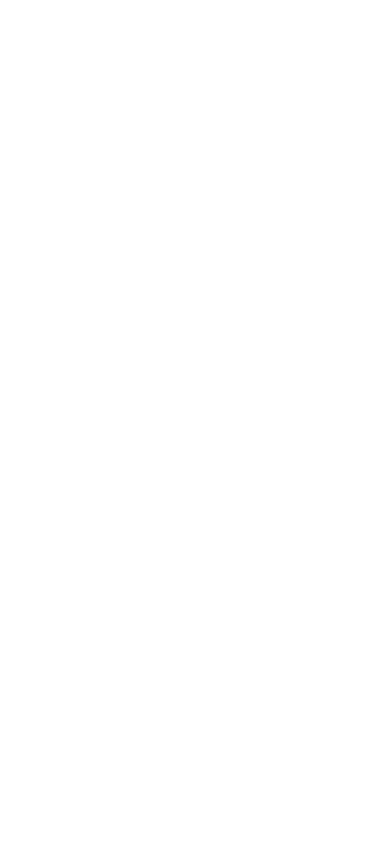
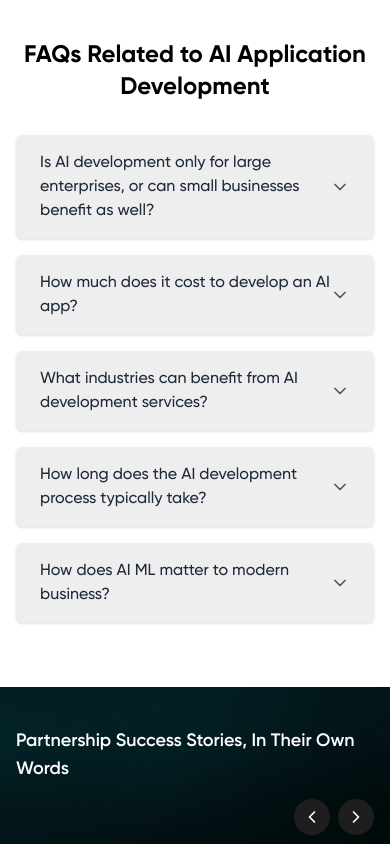
Before and after one commit to AjaySaini18/newWebsite, a React (Vite) app: page /ai in a window 390 px wide. Shown: the part 4900-5744 px from the top of the page. Before the commit the page ends 4875 px from the top, so only its background shows below. Built offline with nearby package versions, Linux system fonts and the light colour scheme.

Commit message:
FAQ Section completed with responsiveness.

```diff
--- a/src/App.jsx
+++ b/src/App.jsx
@@ -6,6 +6,7 @@ import Home from './pages/Home'
 import AIDevelopment from './pages/AIDevelopment'
 import { BrowserRouter as Router, Routes, Route } from "react-router-dom";
 import Navbar from './components/Navbar'
+import Footer from './components/Footer'
 
 function App() {
   const [count, setCount] = useState(0)
@@ -18,6 +19,7 @@ function App() {
           <Route path="/" element={<Home />} />
           <Route path="/ai" element={<AIDevelopment />} />
         </Routes>
+        <Footer/>
     </Router>
     </>
   )
--- /dev/null
+++ b/src/components/FAQSection.jsx
@@ -0,0 +1,80 @@
+// components/FAQSection.jsx
+import { useState } from "react";
+import { ChevronDown, ChevronUp } from "lucide-react"; // npm install lucide-react
+
+const faqs = [
+  {
+    question:
+      "Is AI development only for large enterprises, or can small businesses benefit as well?",
+    answer:
+      "AI development can benefit businesses of all sizes. Small businesses can leverage AI to automate tasks, enhance customer experiences, and improve efficiency without requiring enterprise-level resources.",
+  },
+  {
+    question: "How much does it cost to develop an AI app?",
+    answer:
+      "The cost varies based on complexity, features, and integrations. Small-scale AI solutions can be affordable, while enterprise-level applications may require larger investments.",
+  },
+  {
+    question: "What industries can benefit from AI development services?",
+    answer:
+      "Industries like healthcare, finance, retail, logistics, real estate, manufacturing, and education can all benefit from AI applications.",
+  },
+  {
+    question: "How long does the AI development process typically take?",
+    answer:
+      "Development timelines depend on project scope. Simple AI apps may take weeks, while more complex solutions could require several months.",
+  },
+  {
+    question: "How does AI ML matter to modern business?",
+    answer:
+      "AI and ML help businesses make data-driven decisions, enhance customer personalization, reduce operational costs, and gain a competitive edge.",
+  },
+];
+
+const FAQSection = () => {
+  const [openIndex, setOpenIndex] = useState(null);
+
+  const toggleFAQ = (index) => {
+    setOpenIndex(openIndex === index ? null : index);
+  };
+
+  return (
+    <section className="bg-white py-16 px-4 sm:px-6 lg:px-8 font-gilroy">
+      <div className="max-w-3xl mx-auto">
+        {/* Heading */}
+        <h2 className="text-2xl sm:text-3xl font-bold text-center mb-8">
+          FAQs Related to AI Application Development
+        </h2>
+
+        {/* Accordion */}
+        <div className="space-y-4">
+          {faqs.map((faq, index) => (
+            <div
+              key={index}
+              className="bg-[#EEEEEE] rounded-md shadow-sm overflow-hidden"
+            >
+              <button
+                className="w-full flex justify-between items-center text-left px-6 py-4 text-gray-800 font-medium focus:outline-none"
+                onClick={() => toggleFAQ(index)}
+              >
+                <span>{faq.question}</span>
+                {openIndex === index ? (
+  <ChevronUp className="w-5 h-5 sm:w-6 sm:h-6 text-gray-600 flex-shrink-0" />
+) : (
+  <ChevronDown className="w-5 h-5 sm:w-6 sm:h-6 text-gray-600 flex-shrink-0" />
+)}
+              </button>
+              {openIndex === index && (
+                <div className="px-6 pb-4 text-gray-600 text-sm">
+                  {faq.answer}
+                </div>
+              )}
+            </div>
+          ))}
+        </div>
+      </div>
+    </section>
+  );
+};
+
+export default FAQSection;
--- a/src/pages/AIDevelopment.jsx
+++ b/src/pages/AIDevelopment.jsx
@@ -3,6 +3,9 @@ import AIHeroSection from '../components/AIHeroSection'
 import AIServices from '../components/AIServices'
 import AiServiceSection from '../components/AIServiceSection'
 import IndustriesSection from '../components/IndustriesSection'
+import CTASection from '../components/CTASection'
+import ContactCTA from '../components/ContactCTA'
+import FAQSection from '../components/FAQSection'
 
 const AIDevelopment = () => {
   return (
@@ -11,9 +14,10 @@ const AIDevelopment = () => {
     <AIServices/>
     <AiServiceSection/>
     <IndustriesSection/>
-    {/* <CTASection/>
+    <FAQSection/>
+    <CTASection/>
     <ContactCTA/>
-    <Footer /> */}
+
     </>
   )
 }
```
